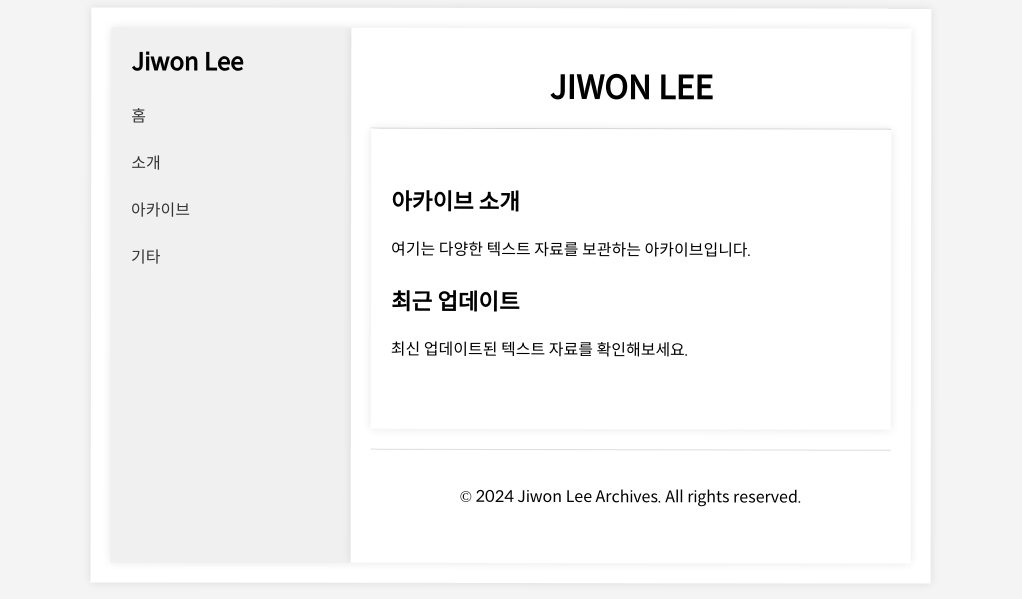
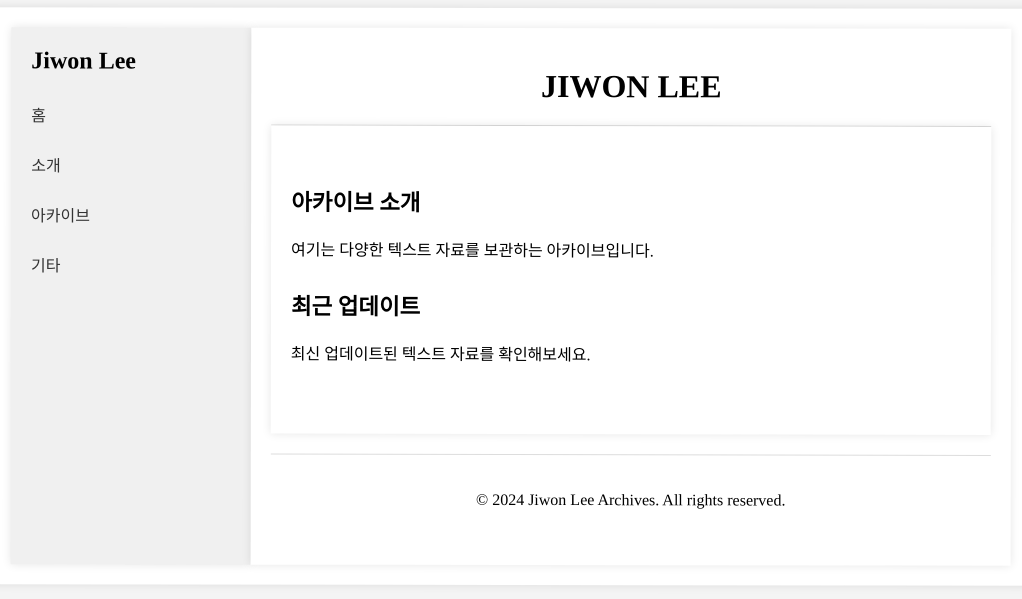
Before and after one commit to LfayeJ/archives, a Jekyll site: the page built from index.html, in a window 1280 px wide. Shown: the top 599 px of the page, without its empty margins (129-1151 px from the left). Built offline with Jekyll 4.4.1, drawn with Linux system fonts in a browser that asks for light colours; some web fonts are replaced.

Commit message:
Update styles.css

```diff
--- a/assets/css/styles.css
+++ b/assets/css/styles.css
@@ -1,9 +1,9 @@
 @font-face {
-  font-family: 'SpoqaHanSansNeo-Regular';
+  font-family: 'Orbit-Regular';
   font-weight: 300;
   font-style: normal;
   font-display: swap;
-  src: url('SpoqaHanSansNeo-Regular.woff2') format('woff2');
+  src: url('Orbit-Regular.woff2') format('woff2');
 }
 
 body, .container, header, header h1, header nav ul, header nav ul li, header nav ul li a,
@@ -12,7 +12,7 @@ body, .container, header, header h1, header nav ul, header nav ul li, header nav
 }
 
 body {
-  font-family: "SpoqaHanSansNeo-Regular";
+  font-family: "Orbit-Regular";
   margin: 1;
   padding: 0;
   background-color: #f4f4f4;
@@ -20,7 +20,7 @@ body {
 
 .container {
   display: flex; /* Flexbox를 사용하여 요소를 가로로 정렬 */
-  max-width: 800px;
+  max-width: 1000px;
   margin: 0 auto;
   padding: 20px;
   background-color: #fff;
```
